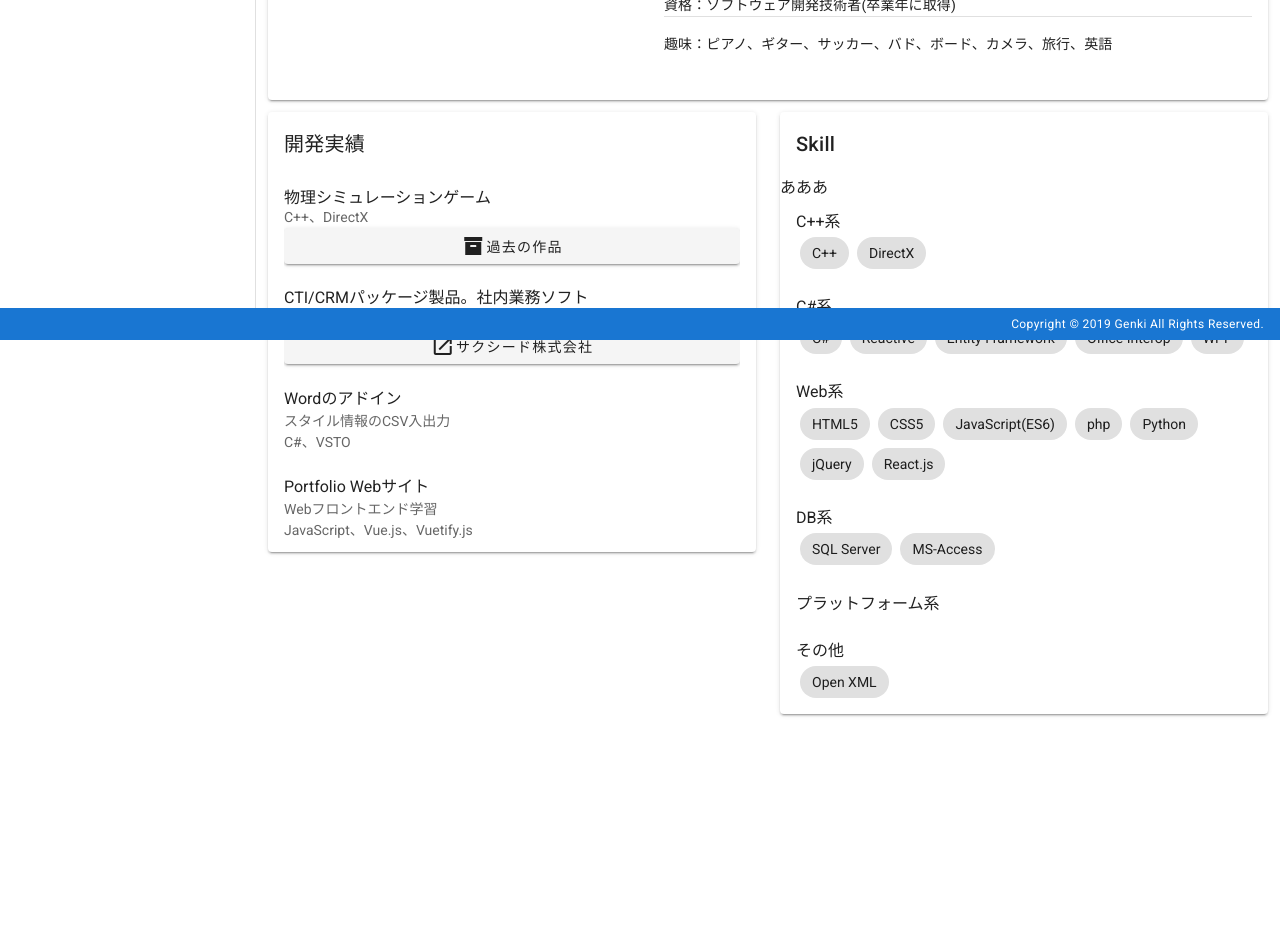
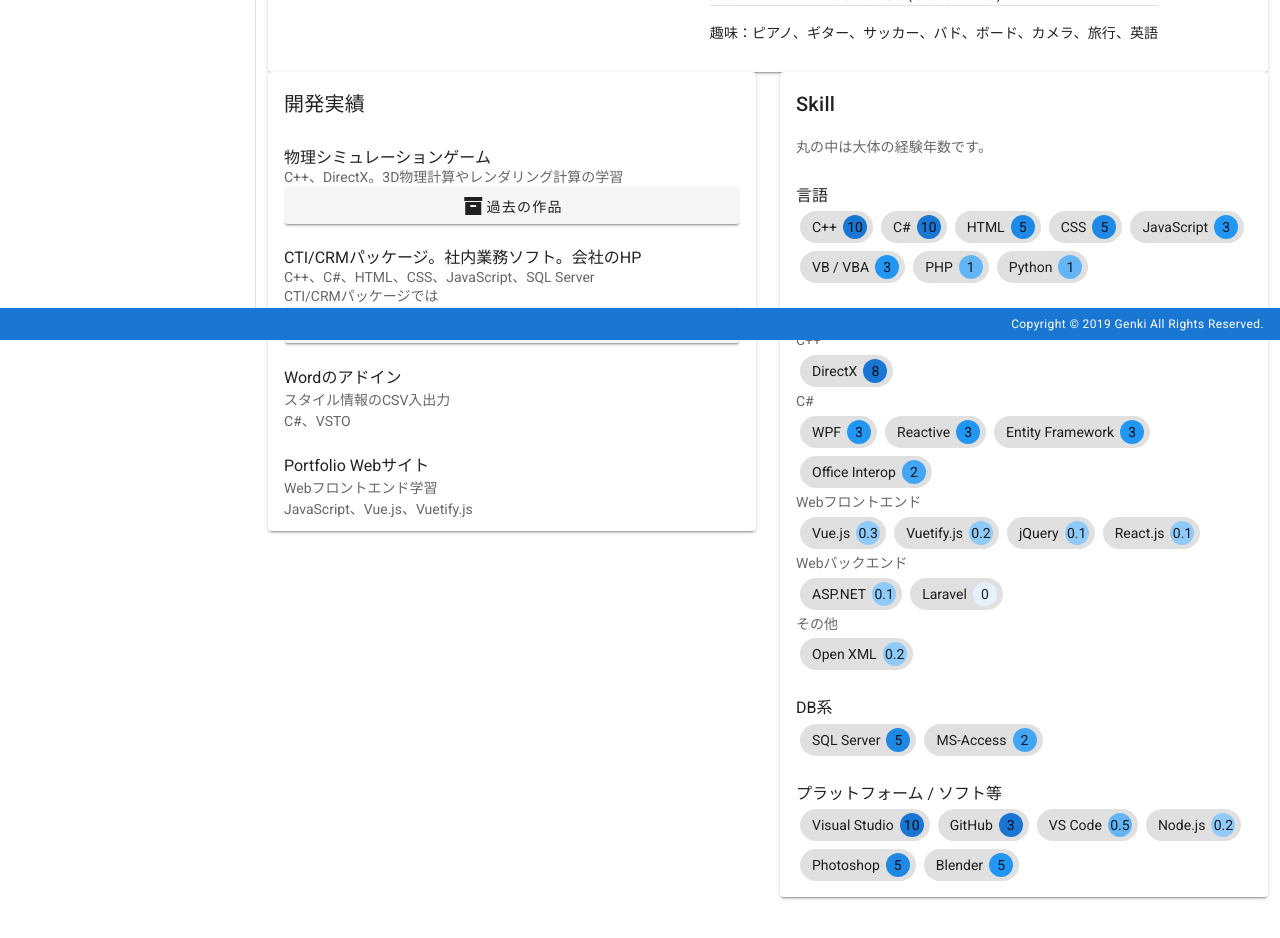
Before and after one commit to genki140/portfolio, a Vue app: page / in a window 1280 px wide. Shown: the part 460-1398 px from the top of the page. Before the commit the page ends 1218 px from the top, so only its background shows below. Built offline with nearby package versions, Linux system fonts and the light colour scheme.

Commit message:
homeページを本格実装

```diff
--- a/src/views/Home.vue
+++ b/src/views/Home.vue
@@ -7,7 +7,7 @@
           <v-card-title>
             このサイトについて
           </v-card-title>
-          <v-card-text>
+          <v-card-text class="text--primary">
             <div>
               最近のWebフロントエンド技術の勉強ついでに作成した、仕事用の自己紹介サイトです。
             </div>
@@ -19,23 +19,13 @@
       </v-col>
     </v-row>
 
-
     <!--プロフィールカード-->
-    <v-row>
-      <v-col>
     <v-card>
-          <!--
-          <v-img
-            src="https://cdn.vuetifyjs.com/images/cards/server-room.jpg"
-          >
-          -->
-            <v-row>
-              <v-col class="px-10 py-6" cols=auto>
-                <v-avatar size="300">
+      <v-row no-gutters justify="center" align="center">
+        <v-avatar size="300" class="ma-4">
           <v-img src="../assets/genki.png"></v-img>
         </v-avatar>
-              </v-col>
-              <v-col>
+        <div>
           <v-card-title>
               自己紹介
           </v-card-title>
@@ -68,16 +58,9 @@
               <div>
               趣味：ピアノ、ギター、サッカー、バド、ボード、カメラ、旅行、英語
               </div>
-                </v-card-text>
-              </v-col>
-
+          </v-card-text>        </div>
       </v-row>
-
-          </v-img>
     </v-card>
-      </v-col>
-    </v-row>
-
 
     <v-row>
       <v-col>
@@ -89,7 +72,7 @@
           <v-list-item two-line>
             <v-list-item-content>
               <v-list-item-title>物理シミュレーションゲーム</v-list-item-title>
-              <v-list-item-subtitle>C++、DirectX</v-list-item-subtitle>
+              <v-list-item-subtitle>C++、DirectX。3D物理計算やレンダリング計算の学習</v-list-item-subtitle>
               <v-btn @click="route('history')">
                 <v-icon>mdi-archive</v-icon>過去の作品
               </v-btn>
@@ -98,8 +81,9 @@
 
           <v-list-item two-line>
             <v-list-item-content>
-              <v-list-item-title>CTI/CRMパッケージ製品。社内業務ソフト</v-list-item-title>
-              <v-list-item-subtitle>C++、C#、Windows Server/Client、SQL Server</v-list-item-subtitle>
+              <v-list-item-title>CTI/CRMパッケージ。社内業務ソフト。会社のHP</v-list-item-title>
+              <v-list-item-subtitle>C++、C#、HTML、CSS、JavaScript、SQL Server</v-list-item-subtitle>
+              <v-list-item-subtitle>CTI/CRMパッケージでは</v-list-item-subtitle>
               <v-btn href="https://www.succ.co.jp">
                 <v-icon>mdi-open-in-new</v-icon>サクシード株式会社
               </v-btn>
@@ -128,42 +112,55 @@
       <v-col>
         <v-card>
           <v-card-title>Skill</v-card-title>
-          あああ
+          <v-card-text>
+            丸の中は大体の経験年数です。
+          </v-card-text>
 
           <v-list-item>
             <v-list-item-content>
-              <v-list-item-title>C++系</v-list-item-title>
+              <v-list-item-title>言語</v-list-item-title>
               <div>
-                <v-chip class="ma-1">C++</v-chip>
-                <v-chip class="ma-1">DirectX</v-chip>
+                <v-chip class="ma-1">C++<v-avatar right class="blue darken-2">10</v-avatar></v-chip>
+                <v-chip class="ma-1">C#<v-avatar right class="blue darken-2">10</v-avatar></v-chip>
+                <v-chip class="ma-1">HTML<v-avatar right class="blue darken-1">5</v-avatar></v-chip>
+                <v-chip class="ma-1">CSS<v-avatar right class="blue darken-1">5</v-avatar></v-chip>
+                <v-chip class="ma-1">JavaScript<v-avatar right class="blue">3</v-avatar></v-chip>
+                <v-chip class="ma-1">VB / VBA<v-avatar right class="blue">3</v-avatar></v-chip>
+                <v-chip class="ma-1">PHP<v-avatar right class="blue lighten-2">1</v-avatar></v-chip>
+                <v-chip class="ma-1">Python<v-avatar right class="blue lighten-2">1</v-avatar></v-chip>
               </div>
             </v-list-item-content>
           </v-list-item>
 
           <v-list-item>
             <v-list-item-content>
-              <v-list-item-title>C#系</v-list-item-title>
+              <v-list-item-title>ライブラリ</v-list-item-title>
+              <v-list-item-subtitle>C++</v-list-item-subtitle>
               <div>
-                <v-chip class="ma-1">C#</v-chip>
-                <v-chip class="ma-1">Reactive</v-chip>
-                <v-chip class="ma-1">Entity Framework</v-chip>
-                <v-chip class="ma-1">Office Interop</v-chip>
-                <v-chip class="ma-1">WPF</v-chip>
+                <v-chip class="ma-1">DirectX<v-avatar right class="blue darken-2">8</v-avatar></v-chip>
               </div>
-            </v-list-item-content>
-          </v-list-item>
-
-          <v-list-item>
-            <v-list-item-content>
-              <v-list-item-title>Web系</v-list-item-title>
+              <v-list-item-subtitle>C#</v-list-item-subtitle>
               <div>
-                <v-chip class="ma-1">HTML5</v-chip>
-                <v-chip class="ma-1">CSS5</v-chip>
-                <v-chip class="ma-1">JavaScript(ES6)</v-chip>
-                <v-chip class="ma-1">php</v-chip>
-                <v-chip class="ma-1">Python</v-chip>
-                <v-chip class="ma-1">jQuery</v-chip>
-                <v-chip class="ma-1">React.js</v-chip>
+                <v-chip class="ma-1">WPF<v-avatar right class="blue">3</v-avatar></v-chip>
+                <v-chip class="ma-1">Reactive<v-avatar right class="blue">3</v-avatar></v-chip>
+                <v-chip class="ma-1">Entity Framework<v-avatar right class="blue">3</v-avatar></v-chip>
+                <v-chip class="ma-1">Office Interop<v-avatar right class="blue lighten-1">2</v-avatar></v-chip>
+              </div>
+              <v-list-item-subtitle>Webフロントエンド</v-list-item-subtitle>
+              <div>
+                <v-chip class="ma-1">Vue.js<v-avatar right class="blue lighten-3">0.3</v-avatar></v-chip>
+                <v-chip class="ma-1">Vuetify.js<v-avatar right class="blue lighten-3">0.2</v-avatar></v-chip>
+                <v-chip class="ma-1">jQuery<v-avatar right class="blue lighten-3">0.1</v-avatar></v-chip>
+                <v-chip class="ma-1">React.js<v-avatar right class="blue lighten-3">0.1</v-avatar></v-chip>
+              </div>
+              <v-list-item-subtitle>Webバックエンド</v-list-item-subtitle>
+              <div>
+                <v-chip class="ma-1">ASP.NET<v-avatar right class="blue lighten-3">0.1</v-avatar></v-chip>
+                <v-chip class="ma-1">Laravel<v-avatar right class="blue lighten-5">0</v-avatar></v-chip>
+              </div>
+              <v-list-item-subtitle>その他</v-list-item-subtitle>
+              <div>
+                <v-chip class="ma-1">Open XML<v-avatar right class="blue lighten-3">0.2</v-avatar></v-chip>
               </div>
             </v-list-item-content>
           </v-list-item>
@@ -172,28 +169,24 @@
             <v-list-item-content>
               <v-list-item-title>DB系</v-list-item-title>
               <div>
-                <v-chip class="ma-1">SQL Server</v-chip>
-                <v-chip class="ma-1">MS-Access</v-chip>
+                <v-chip class="ma-1">SQL Server<v-avatar right class="blue darken-1">5</v-avatar></v-chip>
+                <v-chip class="ma-1">MS-Access<v-avatar right class="blue lighten-1">2</v-avatar></v-chip>
               </div>
             </v-list-item-content>
           </v-list-item>
           <v-list-item>
             <v-list-item-content>
-              <v-list-item-title>プラットフォーム系</v-list-item-title>
+              <v-list-item-title>プラットフォーム / ソフト等</v-list-item-title>
               <div>
+                <v-chip class="ma-1">Visual Studio<v-avatar right class="blue darken-2">10</v-avatar></v-chip>
+                <v-chip class="ma-1">GitHub<v-avatar right class="blue darken-2">3</v-avatar></v-chip>
+                <v-chip class="ma-1">VS Code<v-avatar right class="blue lighten-2">0.5</v-avatar></v-chip>
+                <v-chip class="ma-1">Node.js<v-avatar right class="blue lighten-3">0.2</v-avatar></v-chip>
+                <v-chip class="ma-1">Photoshop<v-avatar right class="blue darken-1">5</v-avatar></v-chip>
+                <v-chip class="ma-1">Blender<v-avatar right class="blue">5</v-avatar></v-chip>
               </div>
             </v-list-item-content>
           </v-list-item>
-
-          <v-list-item>
-            <v-list-item-content>
-              <v-list-item-title>その他</v-list-item-title>
-              <div>
-                <v-chip class="ma-1">Open XML</v-chip>
-              </div>
-            </v-list-item-content>
-          </v-list-item>
-
         </v-card>
       </v-col>
 
```
Also changed, not shown: 21 other files (tests, documents, lock files or other folders). Lines whose indentation alone changed are shown as unchanged.
